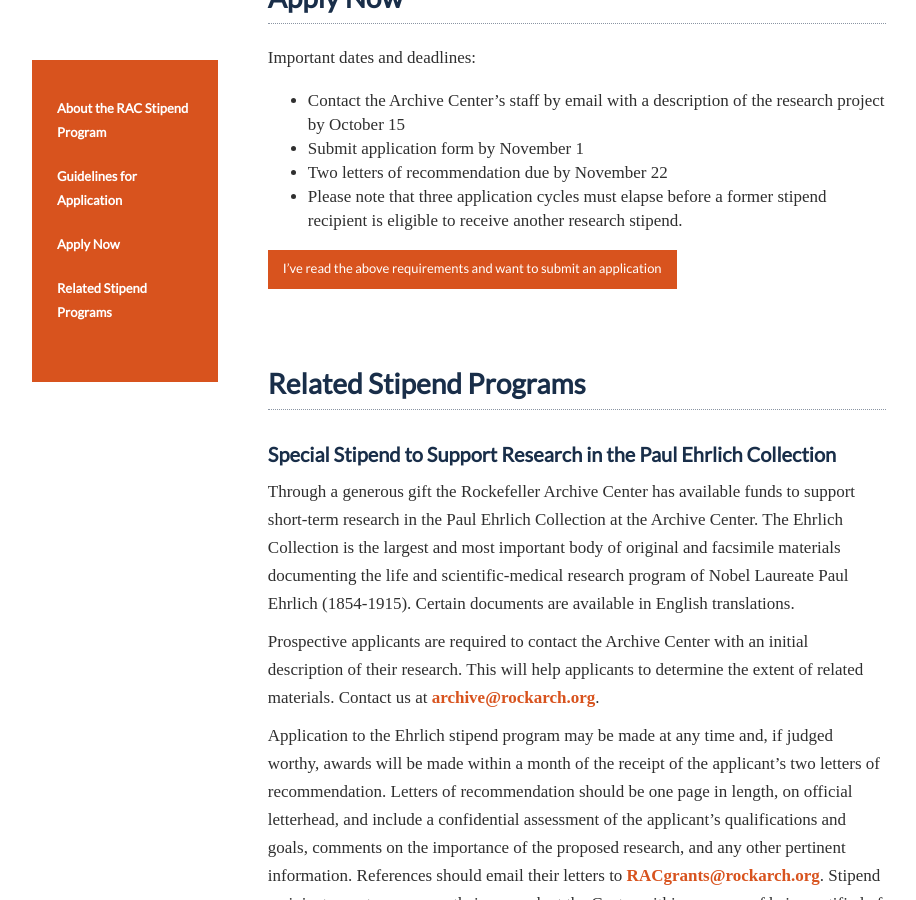
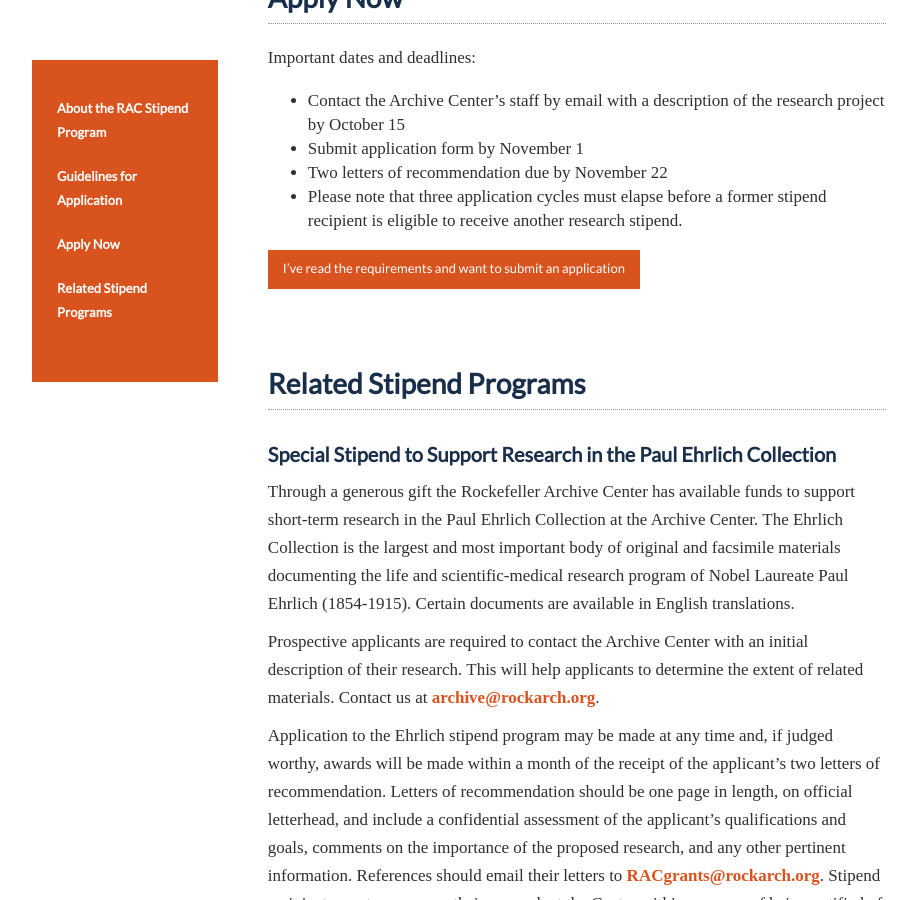
Before and after one commit to RockefellerArchiveCenter/rockarch.org, a Jekyll site: the page built from collections/research-stipends.md, in a window 1280 px wide and 900 px high, scrolled down 1523 px. Shown: the whole window, without its empty margins (13-929 px from the left). Built offline with Jekyll 4.4.1, drawn with Linux system fonts in a browser that asks for light colours; nearby versions of some CDN libraries; some web fonts are replaced.

Commit message:
improve stipend application button text, fixes #53

```diff
--- a/collections/research-stipends.md
+++ b/collections/research-stipends.md
@@ -55,7 +55,7 @@
 - Two letters of recommendation due by November 22
 - Please note that three application cycles must elapse before a former stipend recipient is eligible to receive another research stipend.
 
-<button class="rac-orange-button">I've read the above requirements and want to submit an application</button>
+<button class="rac-orange-button">I've read the requirements and want to submit an application</button>
 
 ## Related Stipend Programs
 
```
